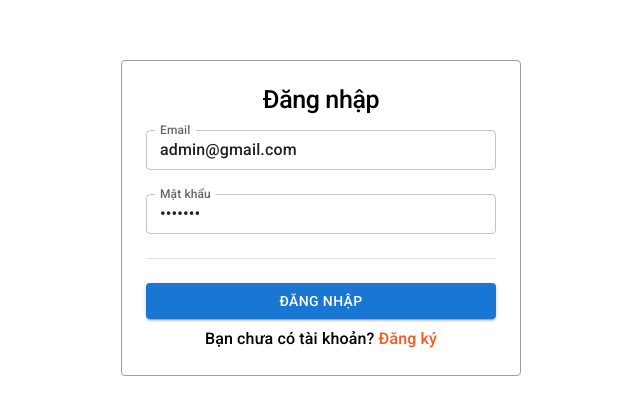
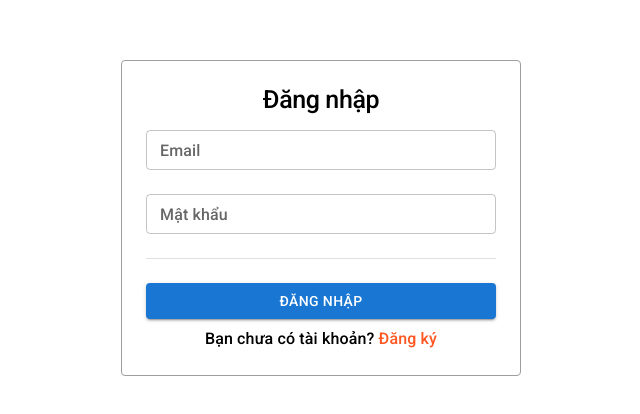
Before and after one commit to buiduclong0511/do-an-tt-fe, a React (Create React App) app: page /login in a window 1280 px wide. Shown: the part 182-596 px from the top of the page, without its empty margins (319-959 px from the left). Built offline with nearby package versions, Linux system fonts and the light colour scheme.

Commit message:
clear account

```diff
--- a/src/pages/Login/index.jsx
+++ b/src/pages/Login/index.jsx
@@ -16,8 +16,8 @@ function Login() {
 
     const initialValues = useMemo(
         () => ({
-            email: 'admin@gmail.com',
-            password: '123@abc',
+            email: '',
+            password: '',
         }),
         [],
     );
```
